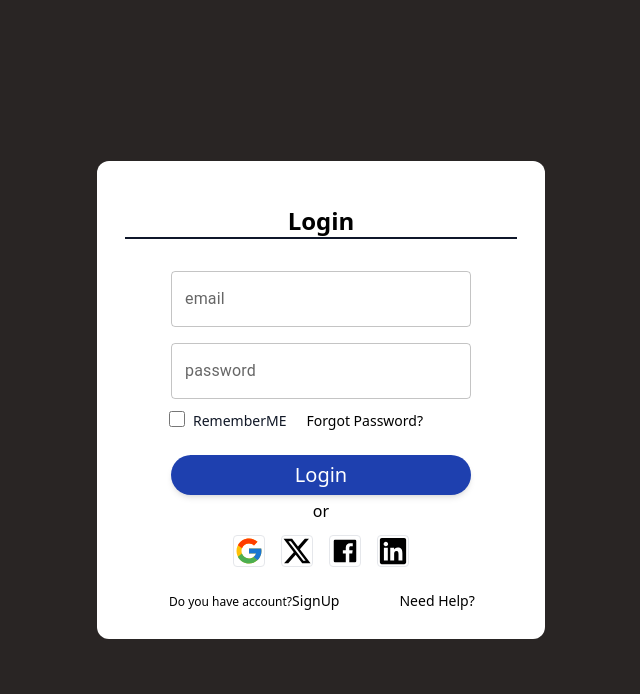
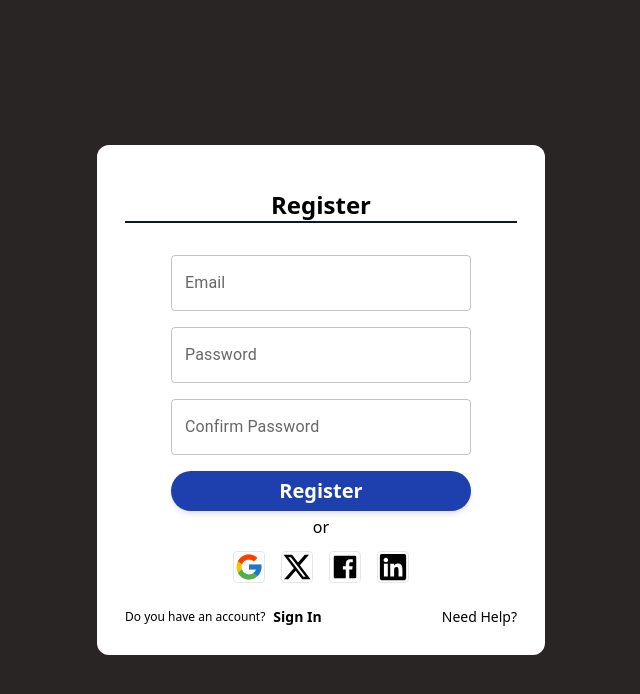
Before and after one commit to mane0510/reactpractice, a React (Create React App) app: page /Register in a window 1280 px wide. Shown: the top 694 px of the page, without its empty margins (319-959 px from the left). Built offline with nearby package versions, Linux system fonts and the light colour scheme.

Commit message:
LoginForm Upadted and Register Page Updated

```diff
--- a/package.json
+++ b/package.json
@@ -15,6 +15,7 @@
     "react-dom": "^19.0.0",
     "react-hook-form": "^7.54.2",
     "react-icons": "^5.4.0",
+    "react-router-dom": "^7.1.3",
     "react-scripts": "5.0.1",
     "yup": "^1.6.1"
   },
--- a/src/App.js
+++ b/src/App.js
@@ -1,24 +1,16 @@
-
-import './App.css';
-import ApiForm from'./components/ApiForm/ApiForm';
+import React from 'react';
+import { BrowserRouter as Router, Routes, Route } from 'react-router-dom';
 import LoginPage from './components/LoginForm/LoginPage';
-import TodoList from './components/ToDolist/TodoList'
-import Navbar from './components/Navbar/Navbar'
 import Register from './components/LoginForm/Register';
-import ReactHookMaterialUi from './components/MaterialUi/ReactHookMaterialUi';
-
-
 
 function App() {
   return (
-    <div className="App">
-      {/* <Navbar/>*/}
-      <LoginPage/>
-      {/* <ReactHookMaterialUi/> */}
-
-
-
-    </div>
+    <Router>
+      <Routes>
+        <Route path="/" element={<LoginPage />} />
+        <Route path="/Register" element={<Register />} />
+      </Routes>
+    </Router>
   );
 }
 
--- a/src/components/LoginForm/LoginPage.js
+++ b/src/components/LoginForm/LoginPage.js
@@ -1,78 +1,117 @@
-import { TextField } from '@mui/material'
-import React, { useState } from 'react'
+import { Link, TextField } from '@mui/material';
+import React, { useState } from 'react';
 import { FcGoogle } from "react-icons/fc";
 import { FaXTwitter } from "react-icons/fa6";
 import { BiLogoFacebookSquare } from "react-icons/bi";
 import { FaLinkedin } from "react-icons/fa";
-import Register from './Register';
-
-
-
+import { useNavigate } from 'react-router-dom';
 
 const LoginPage = () => {
-const[islogin,setIsLogin]=useState(true)
+  const [isLogin, setIsLogin] = useState(true);
+  const navigate = useNavigate();
 
+  const handleSignUpNavigation = () => {
+    navigate('/Register'); // Navigate to the Register page
+  };
 
   return (
-    <div className='bg-stone-800 grid min-h-screen py-4 hover:brightness-[100%]' >
-        <div className='bg-white place-self-center w-11/12 max-w-md flex flex-col p-7 min-h-[450px] rounded-xl'>
-            <div className='mt-4'>
-              <h1 className='text-2xl font-semibold text-black border-b-2  border-slate-900 cursor-pointer'>Login</h1>
+    <form>
+      <div className="bg-stone-800 grid min-h-screen py-4 hover:brightness-[100%] flex text-center">
+        <div className="bg-white place-self-center w-11/12 max-w-md flex flex-col p-7 min-h-[450px] rounded-xl">
+          <div className="mt-4">
+            <h1 className="text-2xl font-semibold text-black border-b-2 border-slate-900 cursor-pointer">
+              Login
+            </h1>
           </div>
-            <div  className='mt-8'>
+
+          <div className="mt-8">
             <TextField
-            label="email" variant="outlined"
-            className='w-[300px]  bg-transparent border-0 outlined-none h-10 placeholder:text-slate-600'/>
+              label="Email"
+              variant="outlined"
+              className="w-[300px] bg-transparent border-0 outlined-none h-10 placeholder:text-slate-600"
+            />
           </div>
-            <div className='mt-8' >
-            <TextField label="password" variant="outlined"
-            className=' w-[300px] bg-transparent border-0 outlined-none h-10 placeholder:text-slate-600'/>
+
+          <div className="mt-8">
+            <TextField
+              label="Password"
+              variant="outlined"
+              type="password"
+              className="w-[300px] bg-transparent border-0 outlined-none h-10 placeholder:text-slate-600"
+            />
           </div>
-            <div className='mt-7 flex gap'>
-            <input id="default-checkbox" type='checkbox' className=' rounded-lg ml-11 w-4 h-4  rounded-lg ml-11 w-4 h-4 border-gray-300 focus:rounded focus:ring-blue-500 dark:focus:ring-blue-600 dark:ring-offset-gray-800 focus:ring-2 dark:bg-gray-700 dark:border-gray-600'/>
-            <label for="default-checkbox" className='ms-2 text-sm font-medium text-gray-900 dark:text-gray-300 '>RememberME</label>
-              <h1 className='text-left text-sm hover:text-cyan-700 ml-5  ml-20 gap-6 cursor-pointer'><a href='#' ></a>Forgot Password?</h1>
+
+          <div className="mt-7 flex items-center gap-2">
+            <input
+              id="default-checkbox"
+              type="checkbox"
+              className="rounded-lg w-4 h-4 border-gray-300 focus:ring-blue-500 dark:focus:ring-blue-600 focus:ring-2 dark:bg-gray-700 dark:border-gray-600"
+            />
+            <label
+              htmlFor="default-checkbox"
+              className="text-sm font-medium text-gray-900 dark:text-gray-300"
+            >
+              Remember Me
+            </label>
+            <h1 className="ml-auto text-sm hover:text-cyan-700 cursor-pointer">
+              <a href="#">Forgot Password?</a>
+            </h1>
           </div>
-            <div className='mt-6' >
-              <button className='text-xl text-semibold bg-blue-800 text-white hover:bg-gray-800 w-[300px] py-1.5 rounded-full shadow-md cursor-pointer'>Login</button>
+
+          <div className="mt-6">
+            <button
+              type="submit"
+              className="text-xl font-semibold bg-blue-800 text-white hover:bg-gray-800 w-[300px] py-1.5 rounded-full shadow-md cursor-pointer"
+            >
+              Login
+            </button>
           </div>
-            <div className='mt-1'>
-              <h1 className='text-center'>or</h1>
+
+          <div className="mt-1">
+            <h1 className="text-center">or</h1>
           </div>
-            <div className='mt-3 flex flex-1 gap-4 justify-center  '>
-              <div className='border rounded hover:border-green-400  '>
-                <a href='https://mail.www.google.com'>
-                <FcGoogle className='text-3xl'/>
+
+          <div className="mt-3 flex flex-1 gap-4 justify-center">
+            <div className="border rounded hover:border-green-400">
+              <a href="https://mail.www.google.com">
+                <FcGoogle className="text-3xl" />
               </a>
             </div>
-              <div className='border rounded hover:border-green-400 '>
-                <a href='https://x.com/?mx=2'>
-                <FaXTwitter className='text-3xl'/>
+            <div className="border rounded hover:border-green-400">
+              <a href="https://x.com/?mx=2">
+                <FaXTwitter className="text-3xl" />
               </a>
             </div>
-              <div className='border rounded hover:border-green-400 '>
-                <a href='https://www.facebook.com/'>
-                <BiLogoFacebookSquare className='text-3xl'/>
+            <div className="border rounded hover:border-green-400">
+              <a href="https://www.facebook.com/">
+                <BiLogoFacebookSquare className="text-3xl" />
               </a>
-
             </div>
-              <div className='border rounded hover:border-green-400 '>
-                <a href='https://www.linkedin.com'>
-                <FaLinkedin
-                className='text-3xl'/>
+            <div className="border rounded hover:border-green-400">
+              <a href="https://www.linkedin.com">
+                <FaLinkedin className="text-3xl" />
               </a>
-
             </div>
           </div>
-            <div className='mt-6 flex gap-5'>
-              <h1 className='text-xs ml-11'>Do you have account?
-              <span className=' hover:text-indigo-800 text-semibold text-sm cursor-pointer' onClick={()=><Register/>}>SignUp</span></h1>
-              <h1 className='text-sm ml-10 hover:text-orange-700 cursor-pointer'>Need Help?</h1>
-            </div>
 
+          <div className="mt-6 flex gap-5 items-center">
+            <h1 className="text-xs">
+              Do you have an account?{" "}
+              <span
+                className="hover:text-indigo-800 font-semibold text-sm cursor-pointer"
+                onClick={handleSignUpNavigation}
+              >
+                SignUp
+              </span>
+            </h1>
+            <h1 className="text-sm ml-auto hover:text-orange-700 cursor-pointer">
+              Need Help?
+            </h1>
           </div>
         </div>
-  )
-}
+      </div>
+    </form>
+  );
+};
 
-export default LoginPage
+export default LoginPage;
--- a/src/components/LoginForm/Register.js
+++ b/src/components/LoginForm/Register.js
@@ -1,60 +1,100 @@
-import React from 'react'
+import React from 'react';
 import { FcGoogle } from "react-icons/fc";
 import { FaXTwitter } from "react-icons/fa6";
 import { BiLogoFacebookSquare } from "react-icons/bi";
 import { FaLinkedin } from "react-icons/fa";
 import { TextField } from '@mui/material';
-
+import { useNavigate } from 'react-router-dom';
 
 const Register = () => {
+  const navigate = useNavigate();
+
+  const handleSignInClick = () => {
+    navigate('/');
+  };
+
   return (
-    <div className='bg-stone-800 grid min-h-screen py-4 hover:brightness-[100%]'>
-        <div className='bg-white place-self-center w-11/12 max-w-md flex flex-col p-7 min-h-[450px] rounded-xl'>
-        <div className='mt-4'>
-        <h1 className='text-2xl font-semibold text-black border-b-2  border-slate-900 '>Register</h1>
+    <form>
+      <div className="bg-stone-800 grid min-h-screen py-4 hover:brightness-[100%] flex text-center">
+        <div className="bg-white place-self-center w-11/12 max-w-md flex flex-col p-7 min-h-[450px] rounded-xl">
+          <div className="mt-4">
+            <h1 className="text-2xl font-semibold text-black border-b-2 border-slate-900">
+              Register
+            </h1>
           </div>
-        <div  className='mt-8'>
+
+          <div className="mt-8">
             <TextField
-        label="email" variant="outlined"
-        className='w-[300px]  bg-transparent border-0 outlined-none h-10 placeholder:text-slate-600'/>
+              label="Email"
+              variant="outlined"
+              type="email"
+              className="w-[300px] bg-transparent border-0 outlined-none h-10 placeholder:text-slate-600"
+            />
           </div>
-        <div  className='mt-8'>
+
+          <div className="mt-8">
             <TextField
-        label="Password" variant="outlined"
-        className='w-[300px]  bg-transparent border-0 outlined-none h-10 placeholder:text-slate-600'/>
+              label="Password"
+              variant="outlined"
+              type="password"
+              className="w-[300px] bg-transparent border-0 outlined-none h-10 placeholder:text-slate-600"
+            />
           </div>
-        <div  className='mt-8'>
+
+          <div className="mt-8">
             <TextField
-        label="Confirm Password" variant="outlined"
-        className='w-[300px]  bg-transparent border-0 outlined-none h-10 placeholder:text-slate-600'/>
+              label="Confirm Password"
+              variant="outlined"
+              type="password"
+              className="w-[300px] bg-transparent border-0 outlined-none h-10 placeholder:text-slate-600"
+            />
           </div>
-         <div className='mt-8' >
-        <button className='text-xl text-semibold bg-blue-800 text-white hover:bg-gray-800 w-[300px] py-1.5 rounded-full shadow-md'>Login</button>
+
+          <div className="mt-8">
+            <button
+              type="submit"
+              className="text-xl font-semibold bg-blue-800 text-white hover:bg-gray-800 w-[300px] py-1.5 rounded-full shadow-md"
+            >
+              Register
+            </button>
           </div>
-        <div className='mt-1'>
-        <h1 className='text-center'>or</h1>
+
+          <div className="mt-1">
+            <h1 className="text-center">or</h1>
           </div>
-        <div className='mt-3 flex flex-1 gap-4 justify-center  '>
-        <div className='border rounded hover:border-green-400  '>
-        <FcGoogle className='text-3xl'/>
+
+          <div className="mt-3 flex flex-1 gap-4 justify-center">
+            <div className="border rounded hover:border-green-400">
+              <FcGoogle className="text-3xl" />
             </div>
-        <div className='border rounded hover:border-green-400 '>
-        <FaXTwitter className='text-3xl'/>
+            <div className="border rounded hover:border-green-400">
+              <FaXTwitter className="text-3xl" />
             </div>
-        <div className='border rounded hover:border-green-400 '>
-        <BiLogoFacebookSquare className='text-3xl'/>
+            <div className="border rounded hover:border-green-400">
+              <BiLogoFacebookSquare className="text-3xl" />
             </div>
-        <div className='border rounded hover:border-green-400 '>
-        <FaLinkedin className='text-3xl'/>
+            <div className="border rounded hover:border-green-400">
+              <FaLinkedin className="text-3xl" />
             </div>
           </div>
-        <div className='mt-6 flex gap-5'>
-        <h1 className='text-xs ml-11'>Do you have account?<span className=' hover:text-indigo-800 text-semibold text-sm'><a href='#' >SignUp</a></span></h1>
-        <h1 className='text-sm ml-10 hover:text-orange-700'>Need Help?</h1>
+
+          <div className="mt-6 flex gap-2 items-center justify-center">
+            <h1 className="text-xs">Do you have an account?</h1>
+            <button
+              type="button"
+              onClick={handleSignInClick}
+              className="hover:text-indigo-800 font-semibold text-sm bg-transparent border-none cursor-pointer"
+            >
+              Sign In
+            </button>
+            <h1 className="text-sm ml-auto hover:text-orange-700 cursor-pointer">
+              Need Help?
+            </h1>
           </div>
         </div>
       </div>
-  )
-}
+    </form>
+  );
+};
 
-export default Register
+export default Register;
--- a/src/index.js
+++ b/src/index.js
@@ -1,4 +1,4 @@
-import React from 'react';
+import React, { StrictMode } from 'react';
 import ReactDOM from 'react-dom/client';
 import './index.css';
 import App from './App';
@@ -6,7 +6,9 @@ import App from './App';
 
 const root = ReactDOM.createRoot(document.getElementById('root'));
 root.render(
+  <StrictMode>
+    <App />
+  </StrictMode>
 
-    <App />
 
 );
```
Also changed, not shown: src/components/MenuPage/AboutUs.js (added, +9 -0 lines), src/components/MenuPage/HomePage.js (added, +9 -0 lines), src/components/MenuPage/Services.js (added, +9 -0 lines), 1 other file (tests, documents, lock files or other folders). Lines whose indentation alone changed are shown as unchanged.
